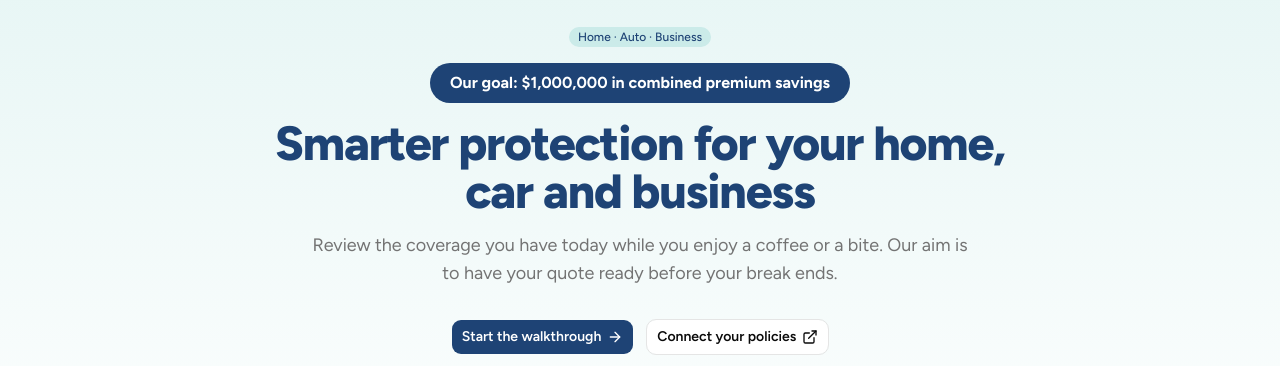
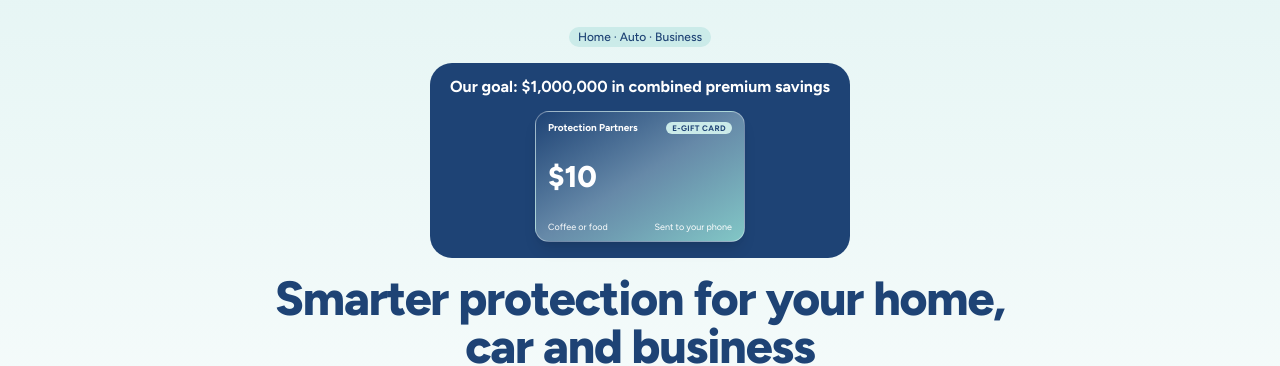
Before and after one commit to breverdbidder/protection-partners-life-dev, a Next.js app: page / in a window 1280 px wide. Shown: the part 289-655 px from the top of the page. Built offline with nearby package versions, Linux system fonts and the light colour scheme; no server answers.

Commit message:
Refactor goal display and add e-gift card section

```diff
--- a/src/app/page.tsx
+++ b/src/app/page.tsx
@@ -32,9 +32,14 @@
           <div className="mx-auto max-w-3xl text-center">
             <img src={`${ASSET_PREFIX}/logo.png`} alt={siteConfig.name} className="mx-auto mb-6 h-24 w-auto" />
             <Badge variant="secondary" className="mb-4">Home · Auto · Business</Badge>
-            <p className="mx-auto mb-4 w-fit rounded-full bg-navy px-5 py-2 text-sm font-bold text-white sm:text-base">
-              Our goal: $1,000,000 in combined premium savings
-            </p>
+            <div className="mx-auto mb-4 flex w-fit max-w-full flex-col items-center gap-3 rounded-[22px] bg-navy px-5 pb-4 pt-3 text-center text-sm font-bold text-white sm:text-base">
+              <p>Our goal: $1,000,000 in combined premium savings</p>
+              <div role="img" aria-label="Illustration of a $10 Protection Partners e-gift card" className="flex aspect-[1.6] w-full max-w-[210px] flex-col justify-between rounded-xl border border-white/35 bg-gradient-to-br from-navy via-[#6689a8] to-primary-bright px-3 py-2 text-left font-normal text-white shadow-lg">
+                <div className="flex items-center justify-between gap-2 text-[10px] font-bold"><span className="whitespace-nowrap">Protection Partners</span><span className="whitespace-nowrap rounded-full bg-[#cbebe9] px-1.5 text-[8px] tracking-wider text-navy">E-GIFT CARD</span></div>
+                <div className="text-3xl font-extrabold leading-none">$10</div>
+                <div className="flex justify-between text-[9px]"><span>Coffee or food</span><span>Sent to your phone</span></div>
+              </div>
+            </div>
             <h1 className="text-4xl font-extrabold tracking-tight text-navy sm:text-5xl">
               Smarter protection for your home, car and business
             </h1>
```
